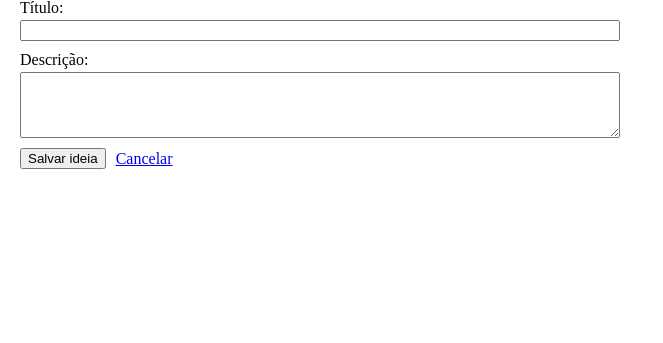
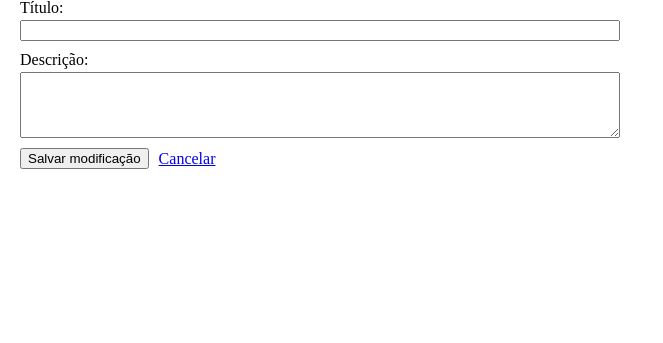
Before and after one commit to HenriqueYudyOnoOmoto/Gerenciador-Publicacoes, a Flask app: template templates/editar.html in a window 1280 px wide. Shown: the part 98-441 px from the top of the page, without its empty margins (0-663 px from the left). Run offline with Flask 3, Linux system fonts and the light colour scheme; the template is opened without the code that fills it, so the values that code supplies are empty.

Commit message:
Corrigir texto do botao de edicao

```diff
--- a/templates/editar.html
+++ b/templates/editar.html
@@ -37,7 +37,7 @@
                 </div>
 
                 <div class="form-acoes">
-                    <button type="submit">Salvar ideia</button>
+                    <button type="submit">Salvar modificação</button>
                     <a href="{{ url_for('index') }}">Cancelar</a>
                 </div>
             </form>
```
